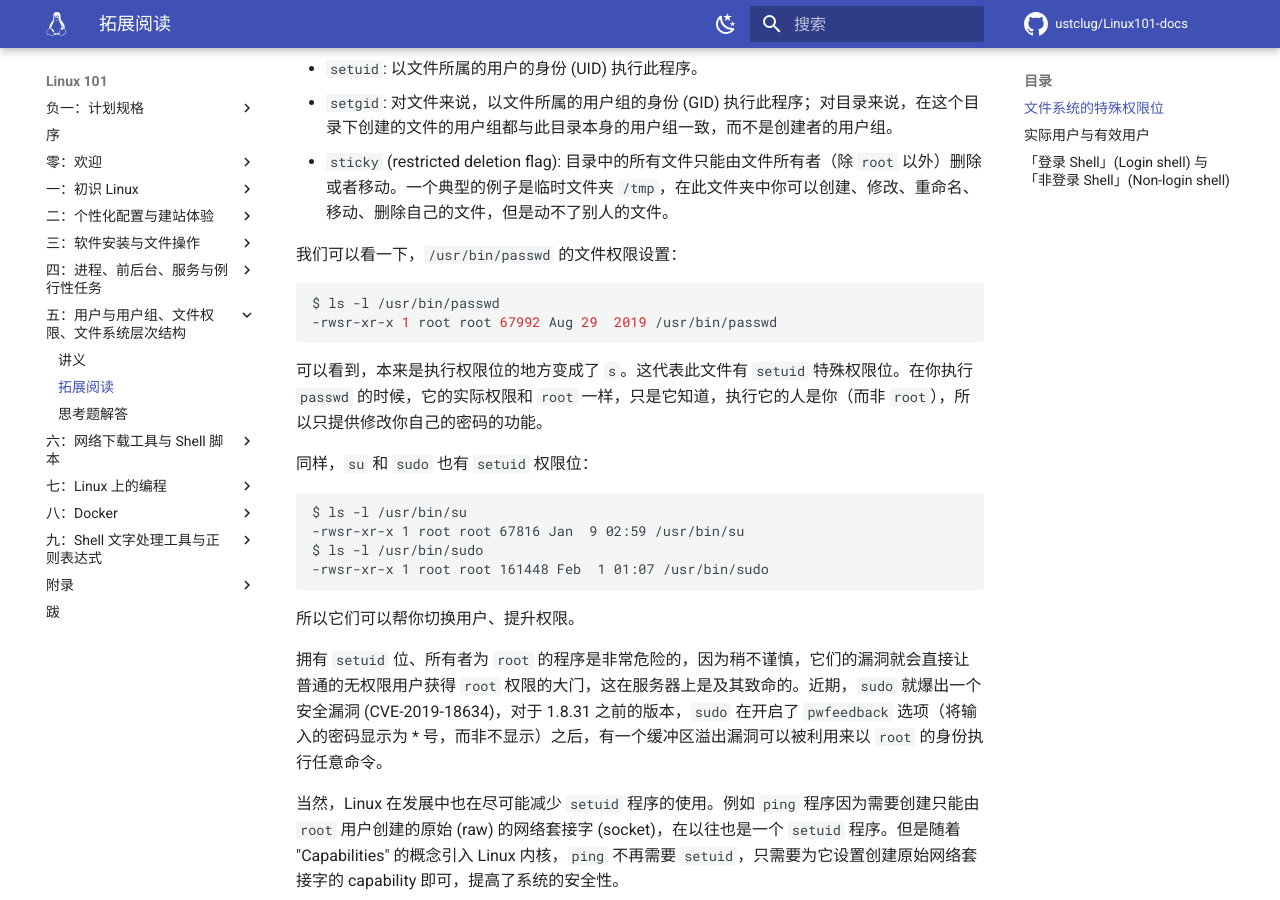
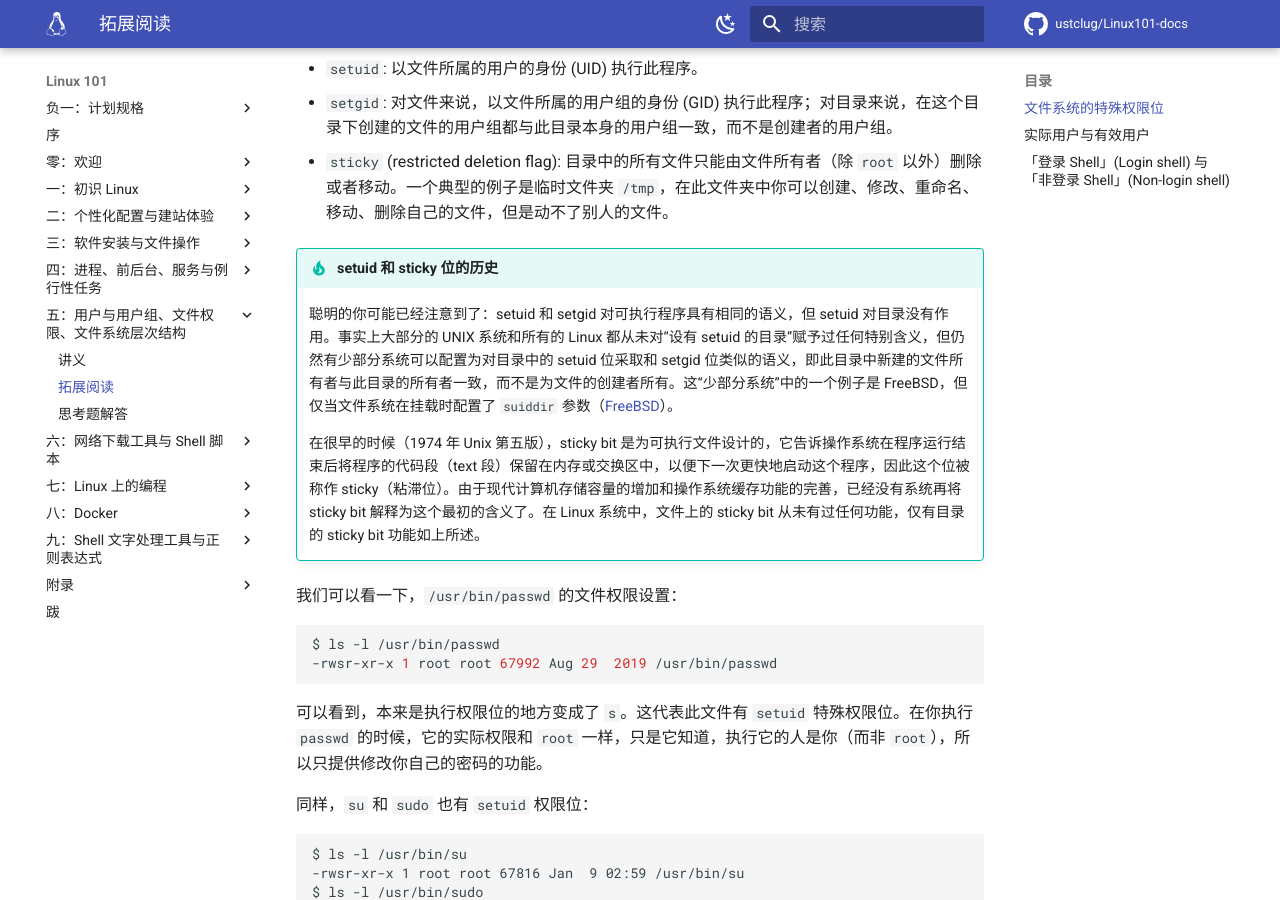
Before and after one commit to ustclug/Linux101-docs, an MkDocs documentation site: the page built from docs/Ch05/supplement.md, in a window 1280 px wide and 900 px high, scrolled down 366 px. Built offline with MkDocs 1.6.1 and Material for MkDocs 9.7.7, drawn with Linux system fonts in a browser that asks for light colours; comment, search, counter and statistics services are not loaded.

Commit message:
Ch05 supp: Add note on setuid and sticky

```diff
--- a/docs/Ch05/supplement.md
+++ b/docs/Ch05/supplement.md
@@ -9,6 +9,12 @@
 - `setuid`: 以文件所属的用户的身份 (UID) 执行此程序。
 - `setgid`: 对文件来说，以文件所属的用户组的身份 (GID) 执行此程序；对目录来说，在这个目录下创建的文件的用户组都与此目录本身的用户组一致，而不是创建者的用户组。
 - `sticky` (restricted deletion flag): 目录中的所有文件只能由文件所有者（除 `root` 以外）删除或者移动。一个典型的例子是临时文件夹 `/tmp`，在此文件夹中你可以创建、修改、重命名、移动、删除自己的文件，但是动不了别人的文件。
+
+!!! tip "setuid 和 sticky 位的历史"
+
+    聪明的你可能已经注意到了：setuid 和 setgid 对可执行程序具有相同的语义，但 setuid 对目录没有作用。事实上大部分的 UNIX 系统和所有的 Linux 都从未对“设有 setuid 的目录”赋予过任何特别含义，但仍然有少部分系统可以配置为对目录中的 setuid 位采取和 setgid 位类似的语义，即此目录中新建的文件所有者与此目录的所有者一致，而不是为文件的创建者所有。这“少部分系统”中的一个例子是 FreeBSD，但仅当文件系统在挂载时配置了 `suiddir` 参数（[FreeBSD](https://www.freebsd.org/cgi/man.cgi?query=mount&sektion=8&apropos=0&manpath=FreeBSD+6.1-RELEASE)）。
+
+    在很早的时候（1974 年 Unix 第五版），sticky bit 是为可执行文件设计的，它告诉操作系统在程序运行结束后将程序的代码段（text 段）保留在内存或交换区中，以便下一次更快地启动这个程序，因此这个位被称作 sticky（粘滞位）。由于现代计算机存储容量的增加和操作系统缓存功能的完善，已经没有系统再将 sticky bit 解释为这个最初的含义了。在 Linux 系统中，文件上的 sticky bit 从未有过任何功能，仅有目录的 sticky bit 功能如上所述。
 
 我们可以看一下，`/usr/bin/passwd` 的文件权限设置：
 
```
